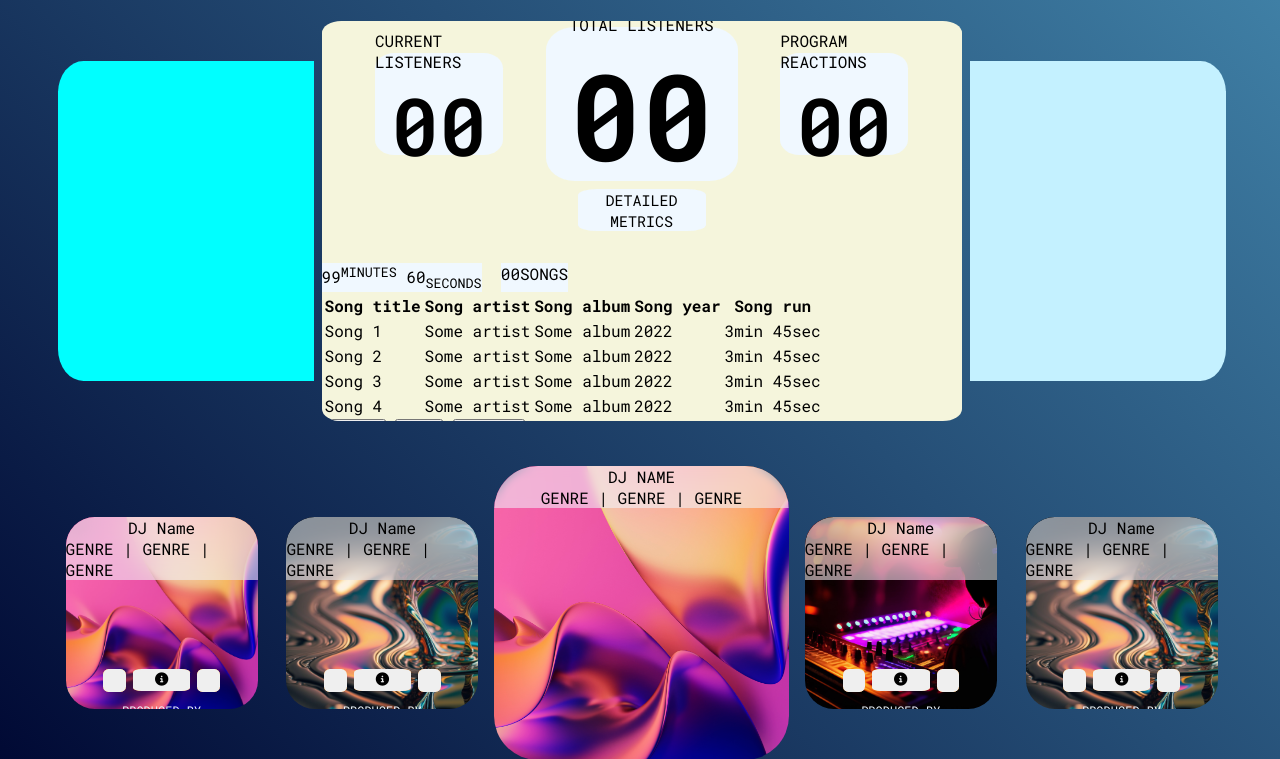
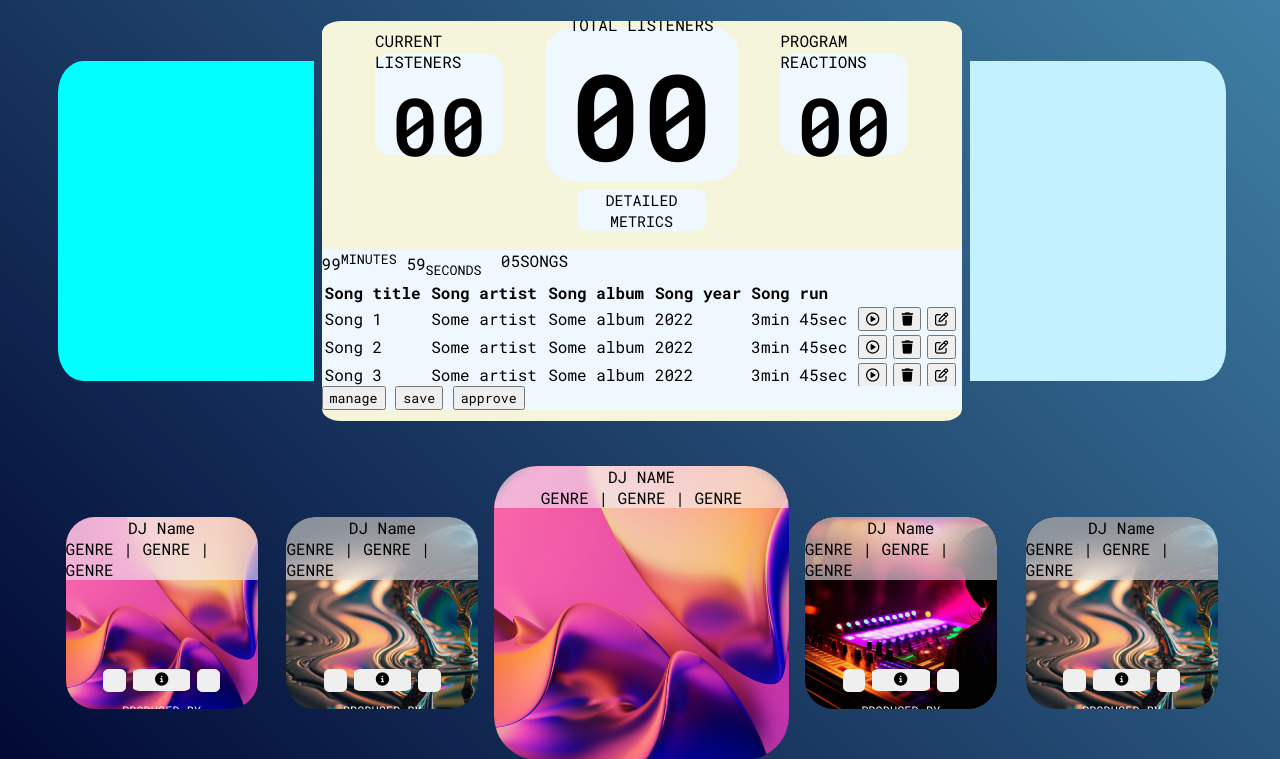
Before and after one commit to nyamekyeak/CosmicHarmony, a web app: file profiles/producer/producerMain.html in a window 1280 px wide. Shown: the part 164-923 px from the top of the page. Run offline with its HTML, style and script files only (its server is not run), Linux system fonts and the light colour scheme; some libraries are stand-ins or nearby versions.

Commit message:
updates + audio

```diff
--- a/profiles/producer/css/dashboard.css
+++ b/profiles/producer/css/dashboard.css
@@ -85,7 +85,8 @@ div[id = "metricsContainer"]
         display: flex;
         flex-direction: column;
         height: 40%;
-        margin-top: 5%;
+        margin-top: 3%;
+        background-color: aliceblue;
     }
 
         span[id = "playlistHeader"]
@@ -99,3 +100,20 @@ div[id = "metricsContainer"]
             {
                 background-color: aliceblue;
             }
+
+            span[id = "playlistTable"]
+            {
+                height: 80%;
+                overflow: scroll;
+                width: 100%;
+            }
+
+                span[id = "playlistTable"] table
+                {
+                    width: 100%;
+                }
+
+                    span[id = "playlistTable"] thead tr
+                    {
+                        text-align: left;
+                    }
--- a/profiles/producer/producerMain.html
+++ b/profiles/producer/producerMain.html
@@ -110,10 +110,10 @@
 				<div id="producerPlaylist">
 					<span id="playlistHeader">
 						<span id="playlistRuntime">
-							99<sup>minutes</sup> 60<sub>seconds</sub>
+							99<sup>minutes</sup> 59<sub>seconds</sub>
 						</span>
 						<span id="songCount">
-							00songs
+							05songs
 						</span>
 					</span>
 					<span id="playlistTable">
@@ -134,6 +134,12 @@
 									<td>Some album</td>
 									<td>2022</td>
 									<td>3min 45sec</td>
+									<td>
+										<audio src="../../assets/audio/placeholderAudio/placeholder1.mp3" class = "songPreview"></audio>
+										<button><i class="fa-regular fa-circle-play"></i></button>
+									</td>
+									<td><button><i class="fa-solid fa-trash"></i></button></td>
+									<td><button><i class="fa-regular fa-pen-to-square"></i></button></td>
 								</tr>
 								<tr>
 									<td>Song 2</td>
@@ -141,6 +147,12 @@
 									<td>Some album</td>
 									<td>2022</td>
 									<td>3min 45sec</td>
+									<td>
+										<audio src="../../assets/audio/placeholderAudio/placeholder2.mp3" class = "songPreview"></audio>
+										<button><i class="fa-regular fa-circle-play"></i></button>
+									</td>
+									<td><button><i class="fa-solid fa-trash"></i></button></td>
+									<td><button><i class="fa-regular fa-pen-to-square"></i></button></td>
 								</tr>
 								<tr>
 									<td>Song 3</td>
@@ -148,6 +160,12 @@
 									<td>Some album</td>
 									<td>2022</td>
 									<td>3min 45sec</td>
+									<td>
+										<audio src="../../assets/audio/placeholderAudio/placeholder1.mp3" class = "songPreview"></audio>
+										<button><i class="fa-regular fa-circle-play"></i></button>
+									</td>
+									<td><button><i class="fa-solid fa-trash"></i></button></td>
+									<td><button><i class="fa-regular fa-pen-to-square"></i></button></td>
 								</tr>
 								<tr>
 									<td>Song 4</td>
@@ -155,6 +173,26 @@
 									<td>Some album</td>
 									<td>2022</td>
 									<td>3min 45sec</td>
+									<td>
+										<audio src="../../assets/audio/placeholderAudio/placeholder1.mp3" class="songPreview"></audio>
+										<button><i class="fa-regular fa-circle-play"></i></button>
+									</td>
+									<td><button><i class="fa-solid fa-trash"></i></button></td>
+									<td><button><i class="fa-regular fa-pen-to-square"></i></button></td>
+								</tr>
+								<tr>
+									<td>Song 5</td>
+									<td>Some artist</td>
+									<td>Some album</td>
+									<td>2022</td>
+									<td>3min 45sec</td>
+									<td>
+										<audio src="../../assets/audio/placeholderAudio/placeholder1.mp3" class="songPreview"></audio>
+										<button><i class="fa-regular fa-circle-play"></i></button>
+									</td>
+									<td><button><i class="fa-solid fa-trash"></i></button></td>
+									<td><button><i class="fa-regular fa-pen-to-square"></i></button></td>
+								</tr>
 							</tbody>
 						</table>
 					</span>
```
Also changed, not shown: 5 other files.
